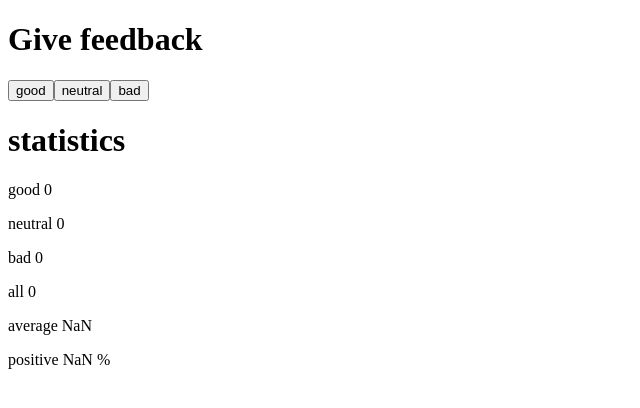
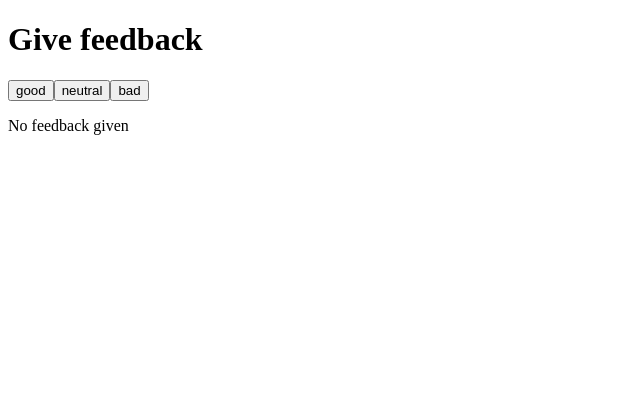
Before and after one commit to GonzaloMedinaMedina/fullstackopen, a React (Vite) app in the folder part1/unicafe/: page / in a window 1280 px wide. Shown: the top 408 px of the page, without its empty margins (0-640 px from the left). Built offline with nearby package versions, Linux system fonts and the light colour scheme.

Commit message:
Exrcise 1.9

```diff
--- a/part1/unicafe/src/App.jsx
+++ b/part1/unicafe/src/App.jsx
@@ -6,6 +6,13 @@
   const neutral = props.neutral;
   const bad = props.bad;
   const all = good + neutral + bad;
+
+  if (good === 0 && neutral == 0 && bad === 0)
+  {
+    return <>
+      <p>No feedback given</p>
+    </>
+  }
 
   return (
     <>
```
